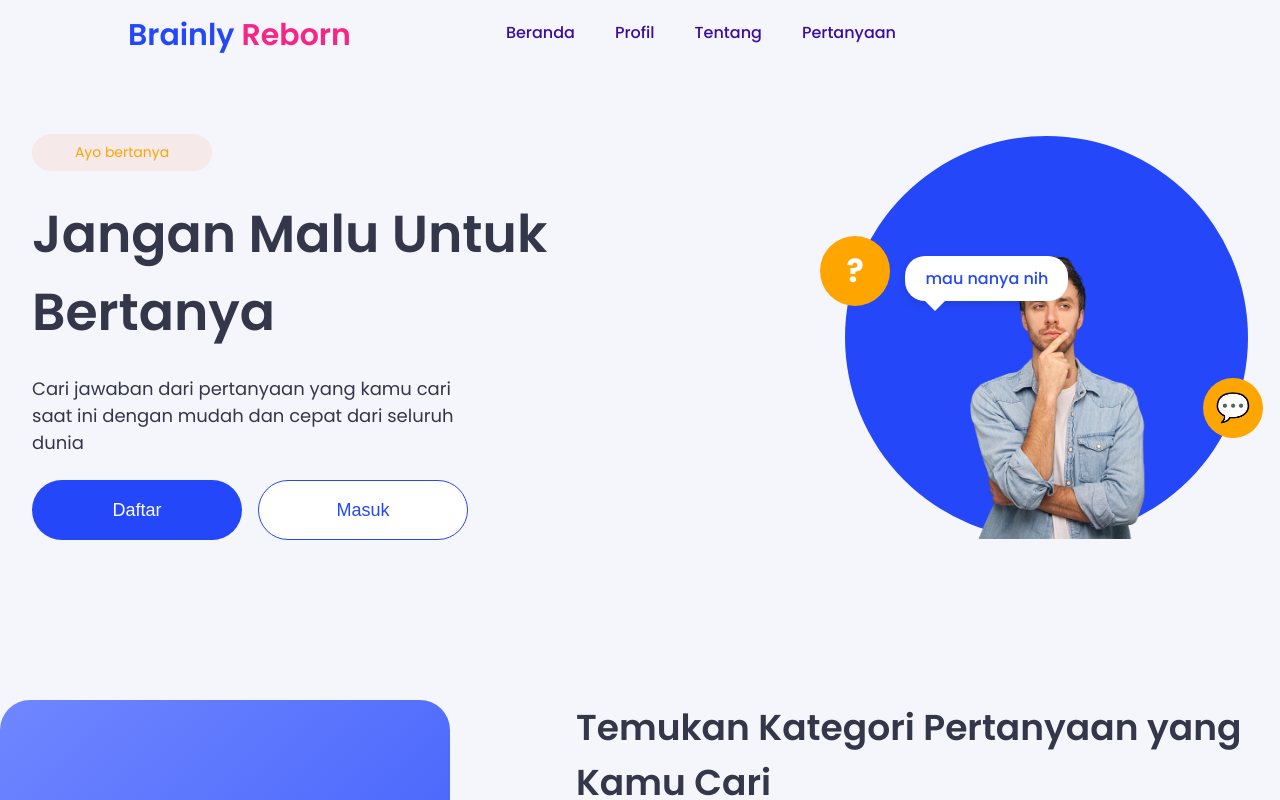
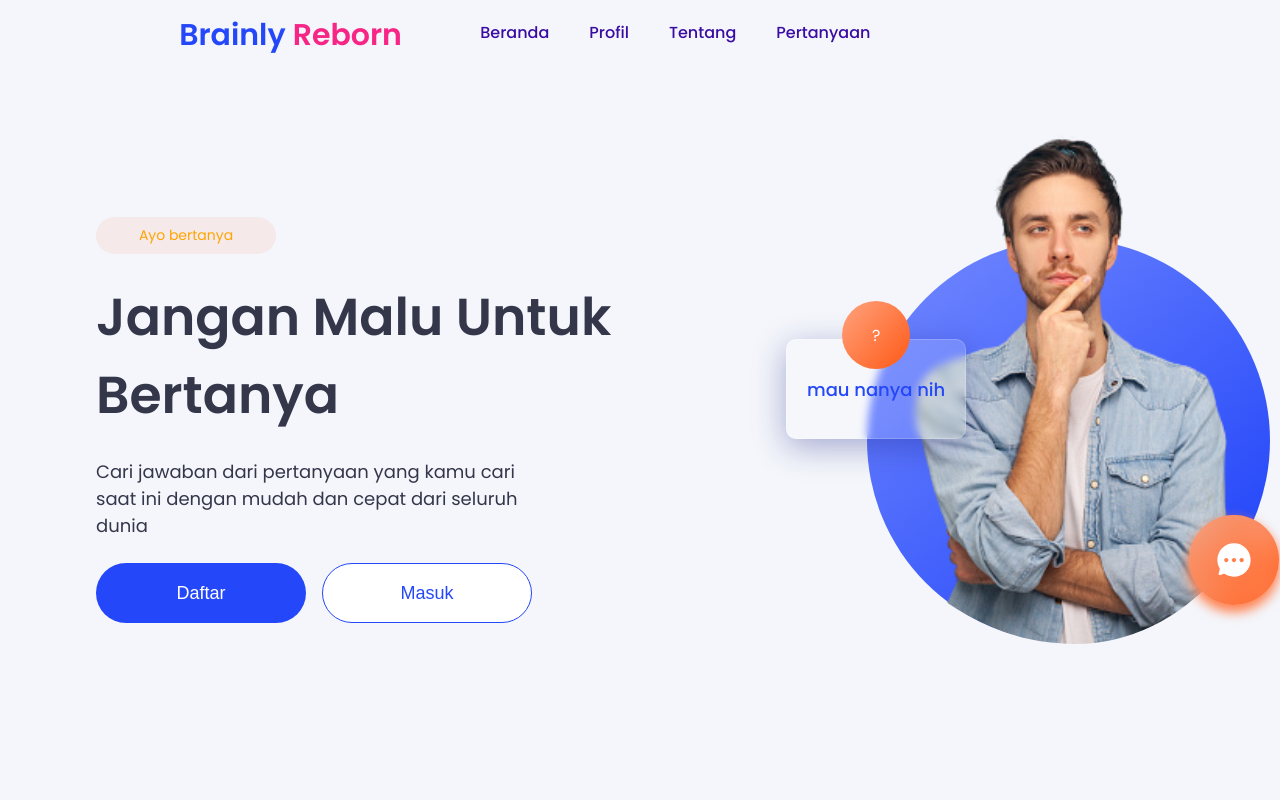
Before and after one commit to AmilMusaevi/learning-community, a React (Vite) app: page / in a window 1280 px wide. Shown: the top 800 px of the page. Built offline with nearby package versions, Linux system fonts and the light colour scheme.

Commit message:
feat: banner added

```diff
--- a/package.json
+++ b/package.json
@@ -7,7 +7,8 @@
     "dev": "vite",
     "build": "tsc -b && vite build",
     "lint": "eslint .",
-    "preview": "vite preview"
+    "preview": "vite preview",
+    "format:src": "prettier --write \"./src/**/*.{tsx,ts,js,jsx,mdx}\""
   },
   "dependencies": {
     "i": "^0.3.7",
--- a/src/App.tsx
+++ b/src/App.tsx
@@ -1,17 +1,16 @@
-
-import Header from './layouts/header/header'
-import Banner from './layouts/sections/banner/banner'
-import Info from './layouts/sections/info/info'
+import { Layout } from "@/layouts/layout";
+import Header from "./layouts/header/header";
+import Banner from "./layouts/sections/banner/banner";
+import Info from "./layouts/sections/info/info";
 
 function App() {
-
   return (
-    <>
-     <Header/>
-     <Banner/>
-     <Info/>
-    </>
-  )
+    <Layout>
+      <Header />
+      <Banner />
+      <Info />
+    </Layout>
+  );
 }
 
-export default App
+export default App;
--- /dev/null
+++ b/src/layouts/layout.module.scss
@@ -0,0 +1,6 @@
+.container {
+    width: 100%;
+    padding-inline: 5%;
+    margin: auto;
+    max-width: 1440px;
+}
--- /dev/null
+++ b/src/layouts/layout.tsx
@@ -0,0 +1,5 @@
+import styles from "./layout.module.scss"
+
+export const Layout: React.FC<React.PropsWithChildren> = (props) => (
+    <div className={styles.container} {...props} />
+)
--- a/src/layouts/sections/banner/banner.module.scss
+++ b/src/layouts/sections/banner/banner.module.scss
@@ -5,9 +5,21 @@
   padding: 4rem 2rem;
   border-radius: 1rem;
   position: relative;
+  margin-top: 60px;
+  min-height: 580px;
 
   &_info {
-    max-width: 50%;
+    flex-shrink: 0;
+    display: flex;
+    align-items: end;
+
+    &_wrapper {
+      width: 80%;
+      display: flex;
+      justify-content: end;
+      align-items: flex-start;
+      flex-direction: column;
+    }
 
     .tag {
       display: inline-block;
@@ -70,18 +82,34 @@
     width: 403px;
     height: 403px;
     border-radius: 100%;
-    background-color: var(--color-blue);
+    background: linear-gradient(
+      321.04deg,
+      #2447f9 13.97%,
+      #6f86ff 93.23%,
+      #8fa2ff 93.24%
+    );
     display: flex;
     justify-content: center;
     align-items: flex-end;
-    overflow: visible;
+
+    &_wrapper {
+      width: 403px;
+      height: 403px;
+      display: flex;
+      justify-content: center;
+      align-items: center;
+      margin-top: 40px;
+    }
 
     &_profile {
-      position: absolute;
       bottom: 0;
-      max-width: 110%;
       z-index: 1;
-      transform-origin: bottom center;
+      width: 112%;
+      height: 131%;
+      object-fit: cover;
+      border-radius: 0 0 47% 58%;
+      margin-bottom: -2px;
+      margin-left: -33px;
     }
 
     // Speech bubbles
@@ -105,48 +133,77 @@
       }
     }
 
-    .bubble_text {
-      position: absolute;
-      background-color: white;
-      padding: 10px 20px;
-      border-radius: 20px;
-      top: 30%;
-      left: 15%;
-      z-index: 2;
-      box-shadow: 0 4px 10px rgba(0, 0, 0, 0.1);
+    .bubble {
+      &_chat {
+        position: absolute;
+        width: 180px;
+        height: 100px;
+        border-radius: 50%;
+        display: flex;
+        justify-content: center;
+        align-items: center;
+        left: -20%;
+        top: 25%;
+        z-index: 2;
 
-      span {
-        color: var(--color-blue);
-        font-weight: 500;
-        font-size: 16px;
+        background: rgba(255, 255, 255, 0.15);
+        box-shadow: 0 8px 32px 0 rgba(31, 38, 135, 0.37);
+        backdrop-filter: blur(4px);
+        -webkit-backdrop-filter: blur(4px);
+        border-radius: 10px;
+        border: 1px solid rgba(255, 255, 255, 0.18);
+
+        &_text {
+          color: var(--color-blue);
+          font-weight: 500;
+          font-size: 18px;
+        }
+
+        &_question {
+          position: absolute;
+          top: -40%;
+          width: 68px;
+          height: 68px;
+          border-radius: 50%;
+          background: linear-gradient(
+            311.42deg,
+            #ff6527 16.95%,
+            #ffa17b 97.27%
+          );
+          display: flex;
+          justify-content: center;
+          align-items: center;
+          color: white;
+        }
       }
+      &_info {
+        width: 90px;
+        height: 90px;
+        position: absolute;
+        z-index: 2;
+        right: -9px;
+        bottom: 9%;
+        display: flex;
+        justify-content: center;
+        align-items: center;
+        -webkit-box-shadow: 0px 6px 12px 1px rgba(255, 127, 76, 1);
+        -moz-box-shadow: 0px 6px 12px 1px rgba(255, 127, 76, 1);
+        box-shadow: 0px 6px 12px 1px rgba(255, 127, 76, 1);
 
-      &::after {
-        content: '';
-        position: absolute;
-        bottom: -10px;
-        left: 20px;
-        border-width: 10px 10px 0;
-        border-style: solid;
-        border-color: white transparent transparent;
-      }
-    }
+        border-radius: 50%;
+        background: linear-gradient(311.42deg, #ff6527 16.95%, #ffa17b 97.27%);
 
-    .bubble_chat {
-      position: absolute;
-      width: 60px;
-      height: 60px;
-      background-color: var(--color-orange);
-      border-radius: 50%;
-      display: flex;
-      justify-content: center;
-      align-items: center;
-      right: -15px;
-      bottom: 25%;
-      z-index: 2;
-
-      span {
-        font-size: 28px;
+        &_icon {
+          width: 100%;
+          height: 100%;
+          border-radius: 50%;
+          display: flex;
+          justify-content: center;
+          align-items: center;
+          backdrop-filter: blur(20px);
+          top: 45%;
+          left: 10%;
+        }
       }
     }
   }
@@ -173,7 +230,8 @@
   }
 
   @media (max-width: 768px) {
-    flex-direction: column;
+    gap: 40px;
+    flex-direction: column-reverse;
 
     &_info {
       max-width: 100%;
--- a/src/layouts/sections/banner/banner.tsx
+++ b/src/layouts/sections/banner/banner.tsx
@@ -1,32 +1,45 @@
 import bannerImg from "../../../assets/images/banner_image_profile.png";
+import chatSvg from "@/assets/icons/chat.svg";
 import styles from "./banner.module.scss";
 
 const Banner = () => {
   return (
     <div className={styles.banner}>
       <div className={styles.banner_info}>
+        <div className={styles.banner_info_wrapper}>
           <div className={styles.tag}>Ayo bertanya</div>
           <h1 className={styles.title}>Jangan Malu Untuk Bertanya</h1>
           <p className={styles.description}>
-          Cari jawaban dari pertanyaan yang kamu cari saat ini dengan mudah dan cepat dari seluruh dunia
+            Cari jawaban dari pertanyaan yang kamu cari saat ini dengan mudah
+            dan cepat dari seluruh dunia
           </p>
           <div className={styles.buttons}>
             <button className={styles.register_btn}>Daftar</button>
             <button className={styles.login_btn}>Masuk</button>
           </div>
         </div>
+      </div>
 
+      <div className={styles.banner_image_wrapper}>
         <div className={styles.banner_image}>
+          <img
+            src={bannerImg}
+            alt="Person thinking"
+            className={styles.banner_image_profile}
+          />
 
-        <img src={bannerImg} alt="Person thinking" className={styles.banner_image_profile} />
-        <div className={styles.bubble_question}>
-          <span>?</span>
-        </div>
-        <div className={styles.bubble_text}>
+          <div className={styles.bubble_chat}>
+            <div className={styles.bubble_chat_question}>?</div>
+            <div className={styles.bubble_chat_text}>
               <span>mau nanya nih</span>
             </div>
-        <div className={styles.bubble_chat}>
-          <span>💬</span>
+          </div>
+
+          <div className={styles.bubble_info}>
+            <div className={styles.bubble_info_icon}>
+              <img src={chatSvg} alt="Chat icon" />
+            </div>
+          </div>
         </div>
       </div>
     </div>
```
Also changed, not shown: 1 other file (tests, documents, lock files or other folders). Lines whose indentation alone changed are shown as unchanged.
